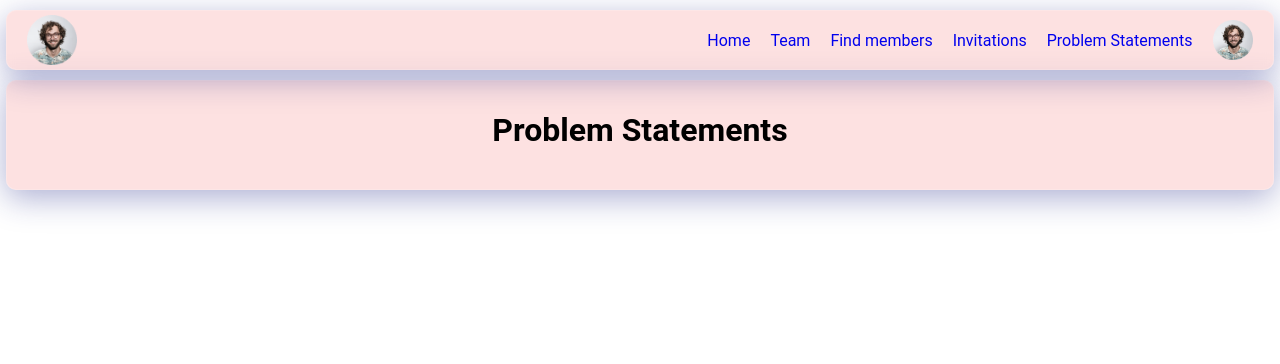
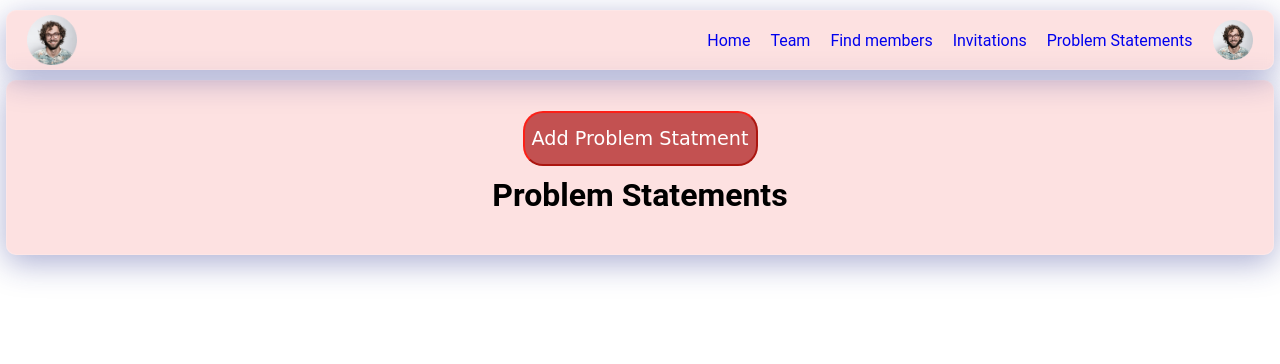
Before and after one commit to NIC8146/Hackathom-Management-System, a Django app: page /problem_statement in a window 1280 px wide. Shown: the top 364 px of the page. Run offline with Django 5.2, Linux system fonts and the light colour scheme; the visitor is signed in with stand-in values (Sample User, id 1); data that the repository does not hold is empty.

Commit message:
feat(problem_statements): add functionality to delete problem statements : add delete and add problem statment buttons

```diff
--- a/base/static/base/css/problem_statment.css
+++ b/base/static/base/css/problem_statment.css
@@ -19,6 +19,8 @@
     border: 1px solid rgba( 255, 255, 255, 0.18 );
 
     padding: 42px;
+    display: flex;
+    justify-content: space-between;
 }
 .card-text
 {
@@ -32,3 +34,15 @@
     flex-direction: column;
     gap: 25px;
 }
+
+.add_problem_statment
+{
+    width: 235px;
+    height: 55px;
+    border-radius: 20px;
+    color: white;
+    background-color: #c35151;
+    border-color: #ff1f16f5;
+    font-size: larger;
+    font-family: cursive;
+}
--- a/base/templates/base/problem_statements.html
+++ b/base/templates/base/problem_statements.html
@@ -7,12 +7,20 @@
 
 
 <div class="content-block">
-    <h1>Problem Statements</h1>
+    {% if admin %}
+     <a href="{% url 'add_problem_statment' %} "><button class="add_problem_statment">Add Problem Statment</button></a>
+    {% endif %}
+     <h1>Problem Statements</h1>
     <ol class="cards">
         {% for statments in statments %}
 
         <div class="card">
             <li class="card-text">{{ statments }}</li>
+            {% if admin %}
+                <a href="{% url 'delete_problem_statment' statments.id %}">
+                    <img src="{% static 'base/images/delete.png' %}" alt="">
+                </a>
+            {% endif %}
         </div>
         {% endfor %}
     </ol>
--- a/base/urls.py
+++ b/base/urls.py
@@ -10,7 +10,7 @@ urlpatterns = [
     path("invitations", views.invitations, name="invitations"), # user invitations page
     path("invite_participant/<str:pk>",views.invite_participant,name="invite_participant"), # invitation page
     path("problem_statement", views.problem_statements, name="problem_statement"), # problem statements page
-
+    path("add_problem_statment", views.add_problem_statment, name="add_problem_statment"),
     # invitation operation links
     path("accept_invitation/<str:pk>",views.accept_invitation, name="accept_invitation"), # delete invitation card
     path("delete_invitation/<str:pk>",views.delete_invitaion, name="delete_invitation"), # delete invitation card
@@ -31,4 +31,8 @@ urlpatterns = [
 
     # update link
     path("update_profile", views.update_profile, name="update_profile"),
+
+    # problem statment
+    path("add_problem_statment", views.add_problem_statment, name="add_problem_statment"),
+    path("delete_problem_statment/<str:pk>/", views.delete_problem_statment, name="delete_problem_statment"),
 ]
--- a/base/views.py
+++ b/base/views.py
@@ -211,6 +211,14 @@ def profilepage(request, pk):
 
 def problem_statements(request):
     statments = problem_statement.objects.all()
-    print(statments)
-    context = {"statments": statments}
+    context = {"statments": statments, "admin": request.user.is_superuser}
     return render(request, "base/problem_statements.html", context)
+
+def add_problem_statment(request):
+    pass
+
+@login_required(login_url="/loginpage")
+def delete_problem_statment(request, pk):
+    invitation = problem_statement.objects.get(id=pk)
+    invitation.delete()
+    return redirect(problem_statements)
```
